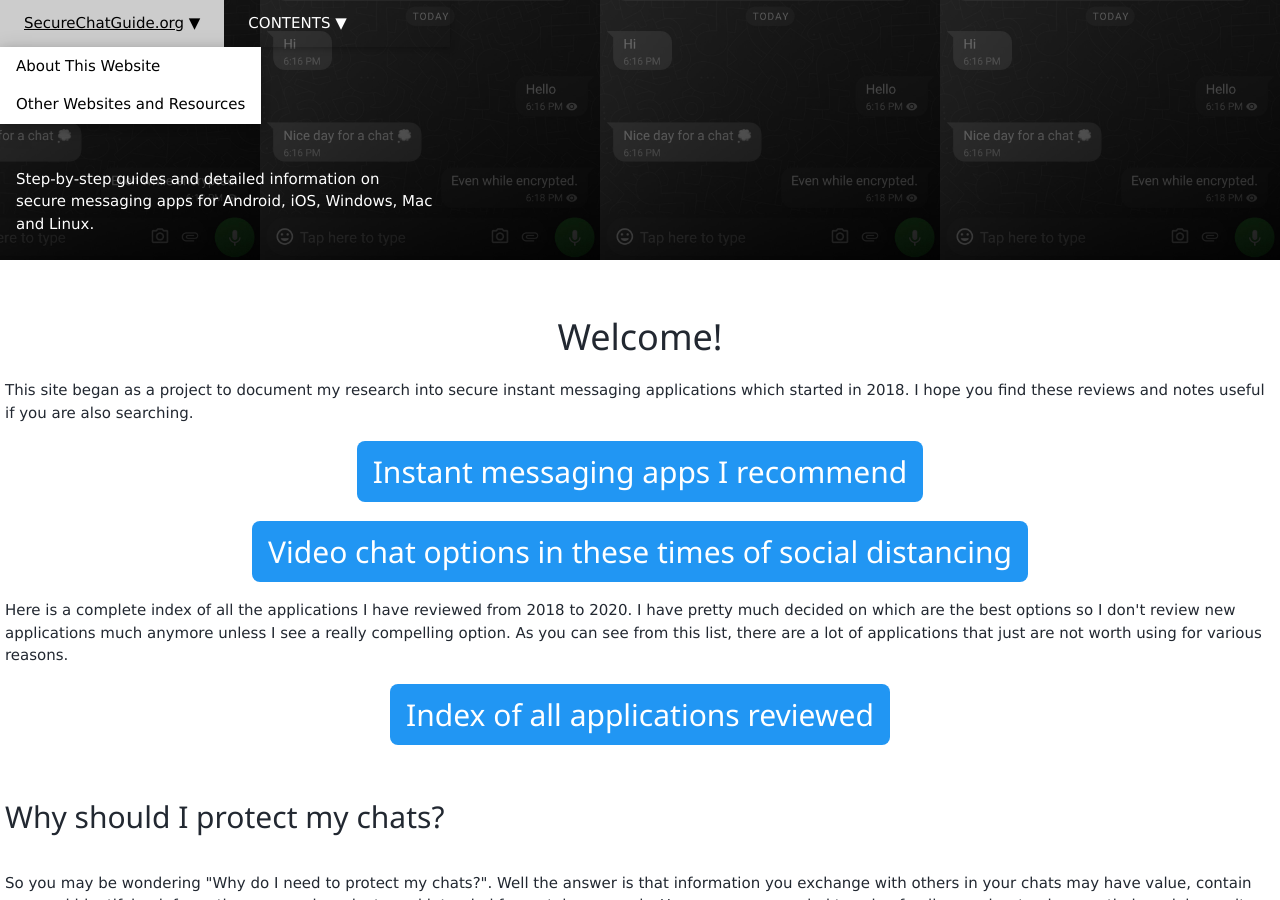
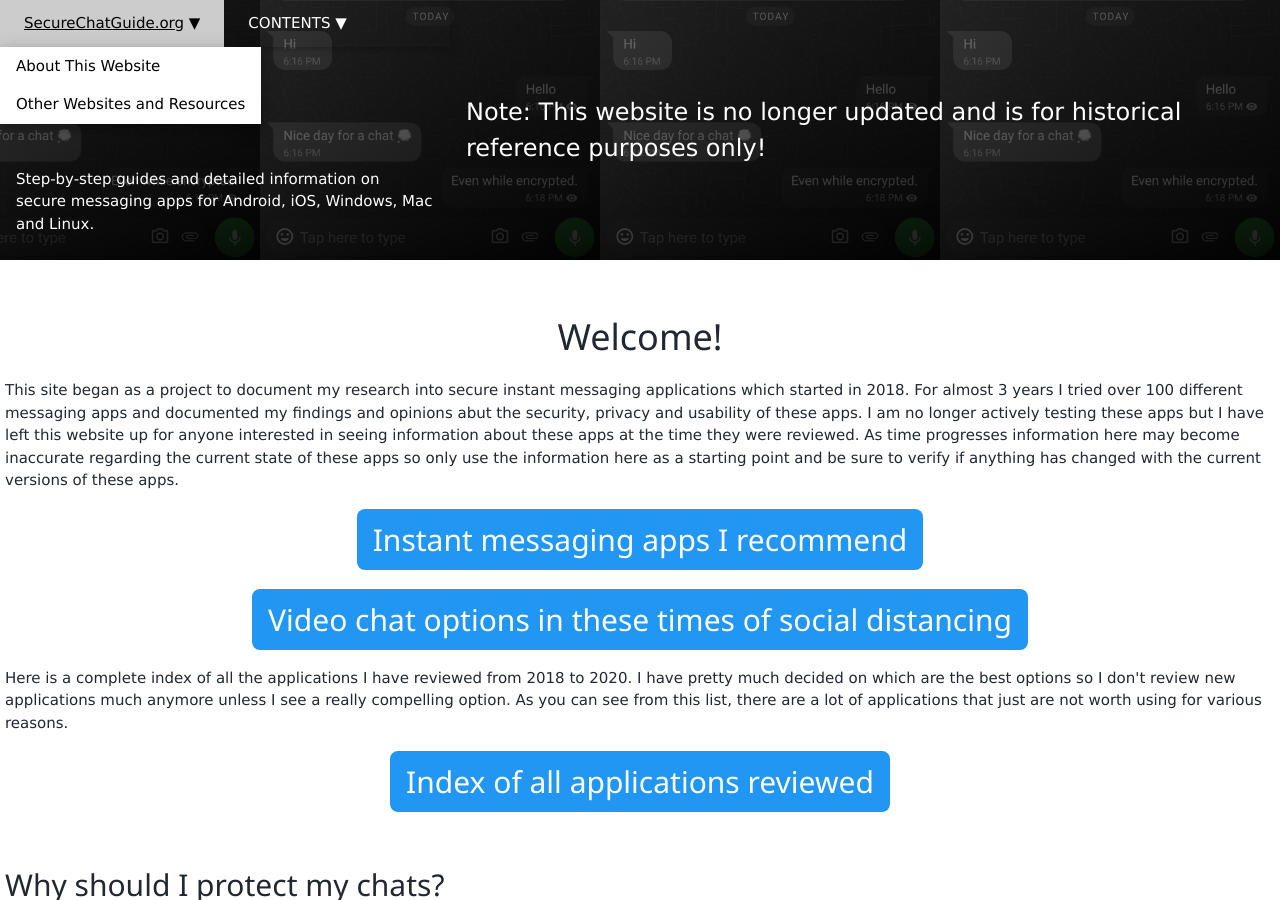
Before and after one commit to Perelandra0x309/secure-im, a Jekyll site: the page built from index.md, in a window 1280 px wide and 900 px high. Built offline with Jekyll 4.4.1, drawn with Linux system fonts in a browser that asks for light colours.

Commit message:
Add notes to inform that this website is no longer updated

```diff
--- a/_layouts/single.html
+++ b/_layouts/single.html
@@ -27,7 +27,8 @@ layout:
     <h1 style="padding:16px 36px;">{{ page.title }}</h1>
     <p style="padding:10px 16px;">Step-by-step guides and detailed information on secure messaging apps for Android, iOS, Windows, Mac and Linux.</p>
   </div>
-  <div class="w3-container w3-cell w3-mobile" >
+  <div class="w3-container w3-cell w3-mobile" style="vertical-align: middle;">
+    <p style="font-size: x-large;">Note: This website is no longer updated and is for historical reference purposes only!</p>
   </div>
 </header>
 
--- a/index.md
+++ b/index.md
@@ -4,7 +4,7 @@ title: Welcome!
 ---
 
 <center><h1>Welcome!</h1></center>
-<p>This site began as a project to document my research into secure instant messaging applications which started in 2018.  I hope you find these reviews and notes useful if you are also searching.</p>
+<p>This site began as a project to document my research into secure instant messaging applications which started in 2018.  For almost 3 years I tried over 100 different messaging apps and documented my findings and opinions abut the security, privacy and usability of these apps.  I am no longer actively testing these apps but I have left this website up for anyone interested in seeing information about these apps at the time they were reviewed.  As time progresses information here may become inaccurate regarding the current state of these apps so only use the information here as a starting point and be sure to verify if anything has changed with the current versions of these apps.</p>
 <center>
 <div><h2><a href="/favorites.html" {{ site.class_button_internal }}>Instant messaging apps I recommend</a></h2></div>
 <p><h2><a href="{% link videochat.md %}" {{ site.class_button_internal }}>Video chat options in these times of social distancing</a></h2></p>
```
